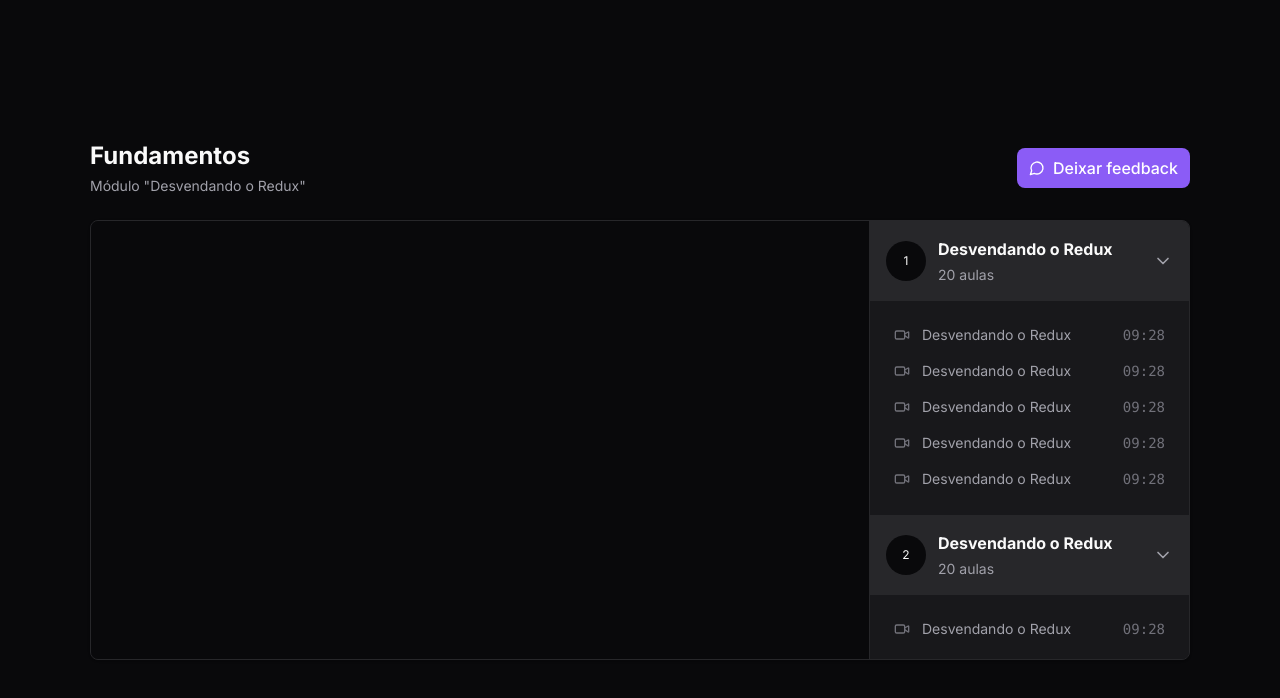
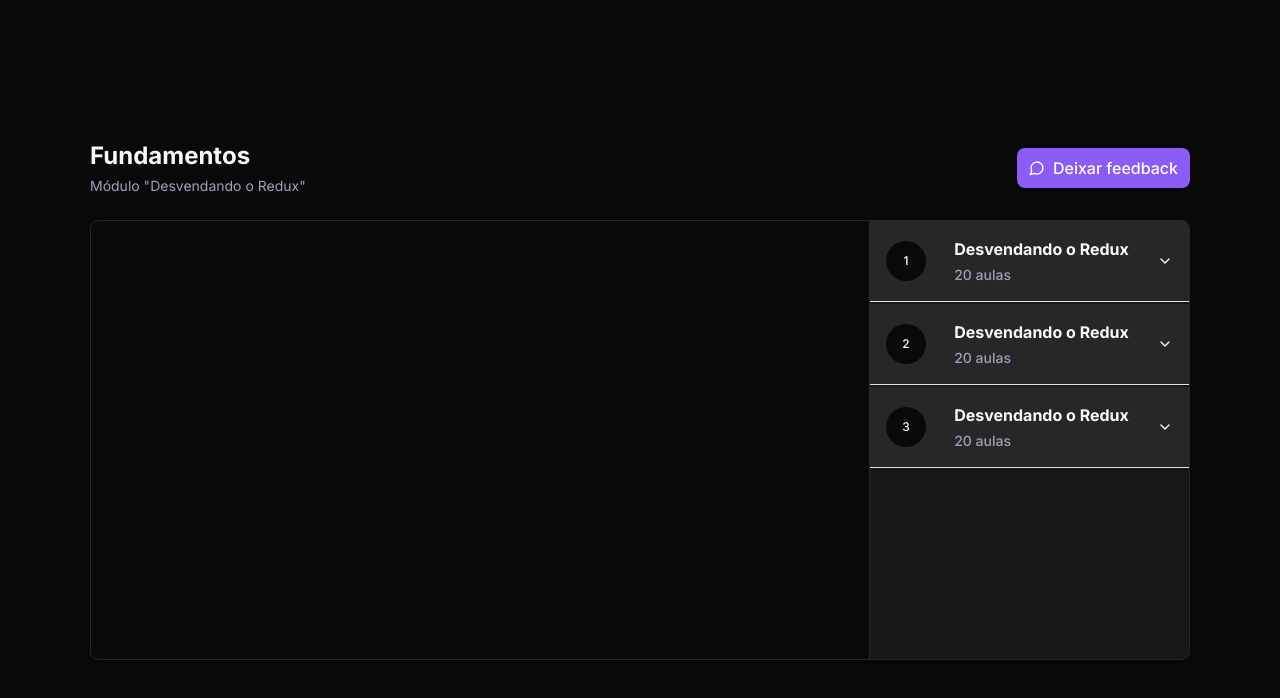
Before and after one commit to Jovanney/video_player, a Next.js app: page / in a window 1280 px wide. Shown: the top 698 px of the page. Built offline with nearby package versions, Linux system fonts and the light colour scheme.

Commit message:
feat: accordion

```diff
--- a/app/globals.css
+++ b/app/globals.css
@@ -1,7 +1,76 @@
 @tailwind base;
-@tailwind components;
-@tailwind utilities;
+  @tailwind components;
+  @tailwind utilities;
 
-body {
-  -webkit-font-smoothing: antialiased;
-}
+  @layer base {
+    :root {
+      --background: 0 0% 100%;
+      --foreground: 240 10% 3.9%;
+
+      --card: 0 0% 100%;
+      --card-foreground: 240 10% 3.9%;
+
+      --popover: 0 0% 100%;
+      --popover-foreground: 240 10% 3.9%;
+
+      --primary: 240 5.9% 10%;
+      --primary-foreground: 0 0% 98%;
+
+      --secondary: 240 4.8% 95.9%;
+      --secondary-foreground: 240 5.9% 10%;
+
+      --muted: 240 4.8% 95.9%;
+      --muted-foreground: 240 3.8% 46.1%;
+
+      --accent: 240 4.8% 95.9%;
+      --accent-foreground: 240 5.9% 10%;
+
+      --destructive: 0 84.2% 60.2%;
+      --destructive-foreground: 0 0% 98%;
+
+      --border: 240 5.9% 90%;
+      --input: 240 5.9% 90%;
+      --ring: 240 10% 3.9%;
+
+      --radius: 0.5rem;
+    }
+
+    .dark {
+      --background: 240 10% 3.9%;
+      --foreground: 0 0% 98%;
+
+      --card: 240 10% 3.9%;
+      --card-foreground: 0 0% 98%;
+
+      --popover: 240 10% 3.9%;
+      --popover-foreground: 0 0% 98%;
+
+      --primary: 0 0% 98%;
+      --primary-foreground: 240 5.9% 10%;
+
+      --secondary: 240 3.7% 15.9%;
+      --secondary-foreground: 0 0% 98%;
+
+      --muted: 240 3.7% 15.9%;
+      --muted-foreground: 240 5% 64.9%;
+
+      --accent: 240 3.7% 15.9%;
+      --accent-foreground: 0 0% 98%;
+
+      --destructive: 0 62.8% 30.6%;
+      --destructive-foreground: 0 0% 98%;
+
+      --border: 240 3.7% 15.9%;
+      --input: 240 3.7% 15.9%;
+      --ring: 240 4.9% 83.9%;
+    }
+  }
+
+  @layer base {
+    * {
+      @apply border-border;
+    }
+    body {
+      @apply bg-background text-foreground;
+    }
+  }
--- a/components/Module.tsx
+++ b/components/Module.tsx
@@ -1,3 +1,10 @@
+import {
+  Accordion,
+  AccordionContent,
+  AccordionItem,
+  AccordionTrigger,
+} from "@/components/ui/accordion";
+
 import { ChevronDown, Video } from "lucide-react";
 import React from "react";
 import Lesson from "./Lesson";
@@ -14,8 +21,9 @@
   moduleIndex,
 }: ModuleProps) {
   return (
-    <div>
-      <button className="flex w-full items-center gap-3 bg-zinc-800 p-4">
+    <Accordion type="single" collapsible>
+      <AccordionItem value={moduleIndex.toString()}>
+        <AccordionTrigger className="flex w-full items-center gap-3 bg-zinc-800 p-4">
           <div className="flex h-10 w-10 rounded-full items-center justify-center bg-zinc-950 text-xs">
             {moduleIndex + 1}
           </div>
@@ -26,17 +34,15 @@
               {amountOfLessons} aulas
             </span>
           </div>
-
-        <ChevronDown size={20} className="ml-auto text-zinc-400" />
-      </button>
-
-      <nav className="relative flex flex-col gap-4 p-6">
+        </AccordionTrigger>
+        <AccordionContent className="relative flex flex-col gap-4 p-6">
           <Lesson title="Desvendando o Redux" duration="09:28" />
           <Lesson title="Desvendando o Redux" duration="09:28" />
           <Lesson title="Desvendando o Redux" duration="09:28" />
           <Lesson title="Desvendando o Redux" duration="09:28" />
           <Lesson title="Desvendando o Redux" duration="09:28" />
-      </nav>
-    </div>
+        </AccordionContent>
+      </AccordionItem>
+    </Accordion>
   );
 }
--- /dev/null
+++ b/components/ui/accordion.tsx
@@ -0,0 +1,58 @@
+"use client"
+
+import * as React from "react"
+import * as AccordionPrimitive from "@radix-ui/react-accordion"
+import { ChevronDown } from "lucide-react"
+
+import { cn } from "@/lib/utils"
+
+const Accordion = AccordionPrimitive.Root
+
+const AccordionItem = React.forwardRef<
+  React.ElementRef<typeof AccordionPrimitive.Item>,
+  React.ComponentPropsWithoutRef<typeof AccordionPrimitive.Item>
+>(({ className, ...props }, ref) => (
+  <AccordionPrimitive.Item
+    ref={ref}
+    className={cn("border-b", className)}
+    {...props}
+  />
+))
+AccordionItem.displayName = "AccordionItem"
+
+const AccordionTrigger = React.forwardRef<
+  React.ElementRef<typeof AccordionPrimitive.Trigger>,
+  React.ComponentPropsWithoutRef<typeof AccordionPrimitive.Trigger>
+>(({ className, children, ...props }, ref) => (
+  <AccordionPrimitive.Header className="flex">
+    <AccordionPrimitive.Trigger
+      ref={ref}
+      className={cn(
+        "flex flex-1 items-center justify-between py-4 font-medium transition-all hover:underline [&[data-state=open]>svg]:rotate-180",
+        className
+      )}
+      {...props}
+    >
+      {children}
+      <ChevronDown className="h-4 w-4 shrink-0 transition-transform duration-200" />
+    </AccordionPrimitive.Trigger>
+  </AccordionPrimitive.Header>
+))
+AccordionTrigger.displayName = AccordionPrimitive.Trigger.displayName
+
+const AccordionContent = React.forwardRef<
+  React.ElementRef<typeof AccordionPrimitive.Content>,
+  React.ComponentPropsWithoutRef<typeof AccordionPrimitive.Content>
+>(({ className, children, ...props }, ref) => (
+  <AccordionPrimitive.Content
+    ref={ref}
+    className="overflow-hidden text-sm transition-all data-[state=closed]:animate-accordion-up data-[state=open]:animate-accordion-down"
+    {...props}
+  >
+    <div className={cn("pb-4 pt-0", className)}>{children}</div>
+  </AccordionPrimitive.Content>
+))
+
+AccordionContent.displayName = AccordionPrimitive.Content.displayName
+
+export { Accordion, AccordionItem, AccordionTrigger, AccordionContent }
--- /dev/null
+++ b/lib/utils.ts
@@ -0,0 +1,6 @@
+import { type ClassValue, clsx } from "clsx"
+import { twMerge } from "tailwind-merge"
+
+export function cn(...inputs: ClassValue[]) {
+  return twMerge(clsx(inputs))
+}
--- a/tailwind.config.ts
+++ b/tailwind.config.ts
@@ -1,20 +1,80 @@
-import type { Config } from "tailwindcss";
+import type { Config } from "tailwindcss"
 
-const config: Config = {
+const config = {
+  darkMode: ["class"],
   content: [
-    "./pages/**/*.{js,ts,jsx,tsx,mdx}",
-    "./components/**/*.{js,ts,jsx,tsx,mdx}",
-    "./app/**/*.{js,ts,jsx,tsx,mdx}",
-  ],
+    './pages/**/*.{ts,tsx}',
+    './components/**/*.{ts,tsx}',
+    './app/**/*.{ts,tsx}',
+    './src/**/*.{ts,tsx}',
+	],
+  prefix: "",
   theme: {
+    container: {
+      center: true,
+      padding: "2rem",
+      screens: {
+        "2xl": "1400px",
+      },
+    },
     extend: {
-      backgroundImage: {
-        "gradient-radial": "radial-gradient(var(--tw-gradient-stops))",
-        "gradient-conic":
-          "conic-gradient(from 180deg at 50% 50%, var(--tw-gradient-stops))",
+      colors: {
+        border: "hsl(var(--border))",
+        input: "hsl(var(--input))",
+        ring: "hsl(var(--ring))",
+        background: "hsl(var(--background))",
+        foreground: "hsl(var(--foreground))",
+        primary: {
+          DEFAULT: "hsl(var(--primary))",
+          foreground: "hsl(var(--primary-foreground))",
+        },
+        secondary: {
+          DEFAULT: "hsl(var(--secondary))",
+          foreground: "hsl(var(--secondary-foreground))",
+        },
+        destructive: {
+          DEFAULT: "hsl(var(--destructive))",
+          foreground: "hsl(var(--destructive-foreground))",
+        },
+        muted: {
+          DEFAULT: "hsl(var(--muted))",
+          foreground: "hsl(var(--muted-foreground))",
+        },
+        accent: {
+          DEFAULT: "hsl(var(--accent))",
+          foreground: "hsl(var(--accent-foreground))",
+        },
+        popover: {
+          DEFAULT: "hsl(var(--popover))",
+          foreground: "hsl(var(--popover-foreground))",
+        },
+        card: {
+          DEFAULT: "hsl(var(--card))",
+          foreground: "hsl(var(--card-foreground))",
+        },
+      },
+      borderRadius: {
+        lg: "var(--radius)",
+        md: "calc(var(--radius) - 2px)",
+        sm: "calc(var(--radius) - 4px)",
+      },
+      keyframes: {
+        "accordion-down": {
+          from: { height: "0" },
+          to: { height: "var(--radix-accordion-content-height)" },
+        },
+        "accordion-up": {
+          from: { height: "var(--radix-accordion-content-height)" },
+          to: { height: "0" },
+        },
+      },
+      animation: {
+        "accordion-down": "accordion-down 0.2s ease-out",
+        "accordion-up": "accordion-up 0.2s ease-out",
       },
     },
   },
-  plugins: [require("tailwind-scrollbar")],
-};
-export default config;
+  plugins: [require("tailwindcss-animate")],
+} satisfies Config
+
+export default config
```
Also changed, not shown: package.json (+6 -1 lines), components.json (added), 1 other file (tests, documents, lock files or other folders). Lines whose indentation alone changed are shown as unchanged.
